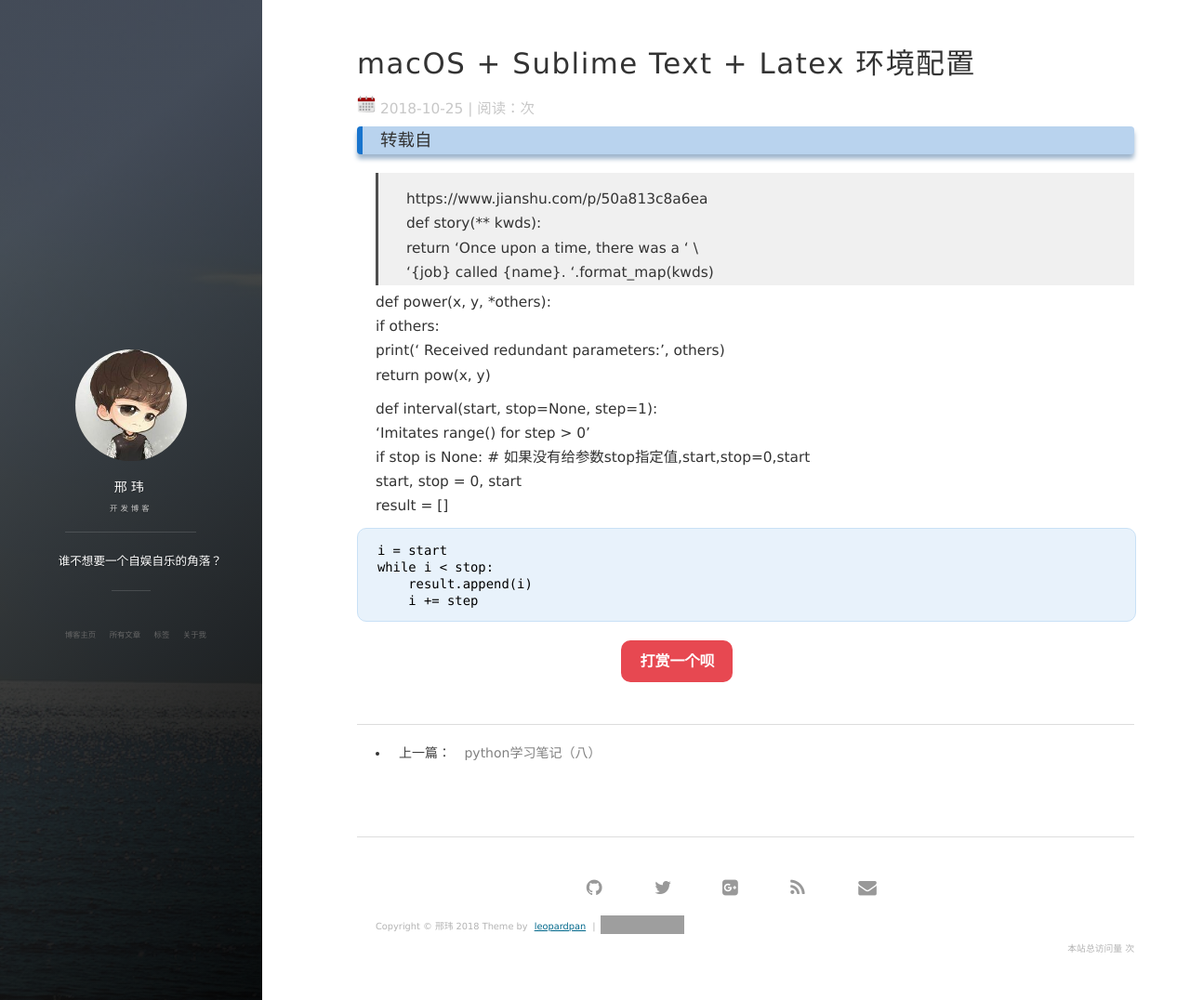
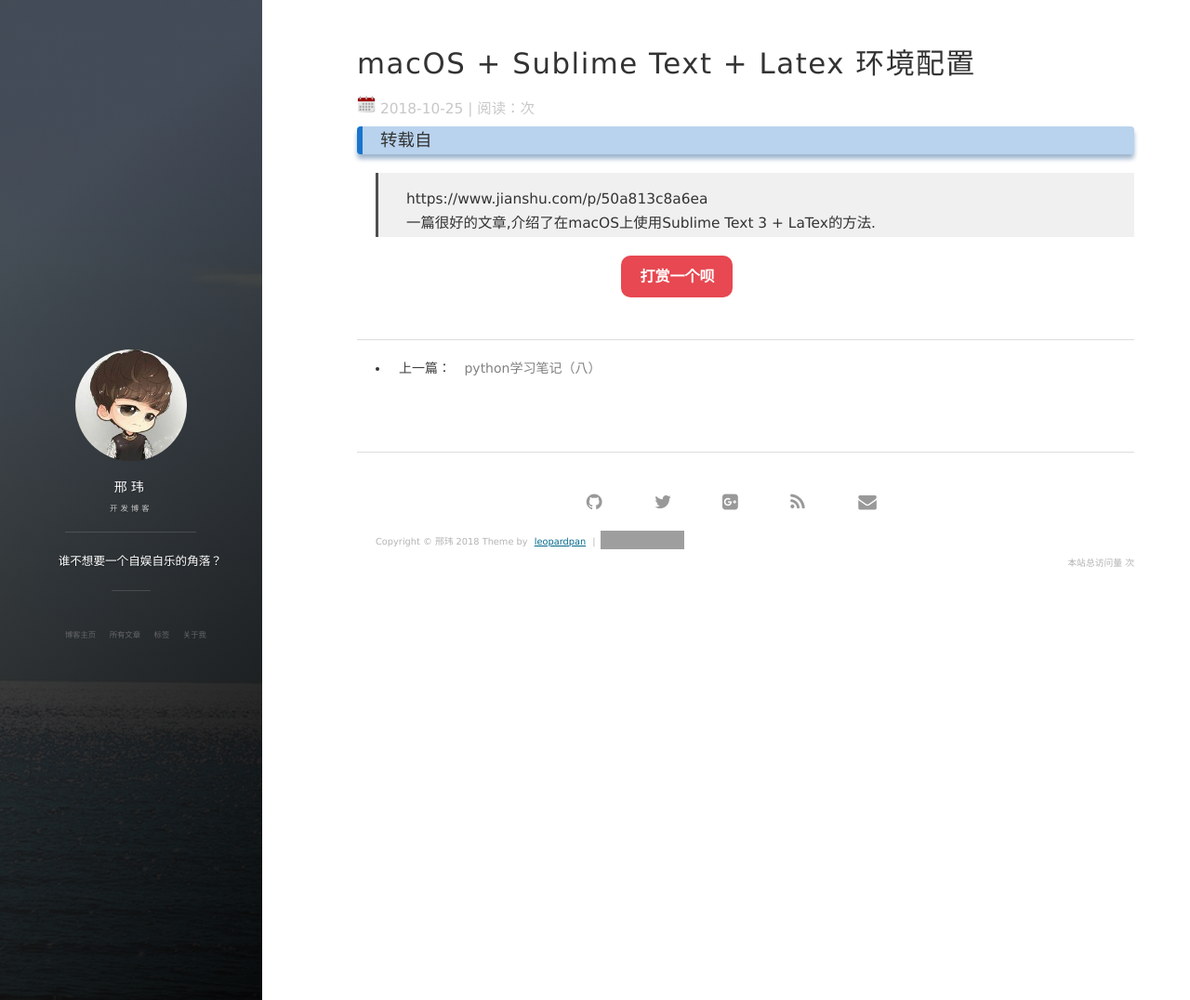
Before and after one commit to Ricky-fight/Ricky-fight.github.io, a Jekyll site: the page built from _posts/2018-10-25-latex-on-macos.md, in a window 1280 px wide and 1076 px high. Shown: the whole window at 93% size. Built offline with Jekyll 4.4.1, drawn with Linux system fonts in a browser that asks for light colours; nearby versions of some CDN libraries; comment, search, counter and statistics services are not loaded; grey boxes are pictures that could not be loaded.

Commit message:
Update 2018-10-25-latex-on-macos.md

```diff
--- a/_posts/2018-10-25-latex-on-macos.md
+++ b/_posts/2018-10-25-latex-on-macos.md
@@ -8,24 +8,4 @@ tags: latex
 
 ### 转载自
 > https://www.jianshu.com/p/50a813c8a6ea
-def story(** kwds):
-    return 'Once upon a time, there was a ' \
-        '{job} called {name}. '.format_map(kwds)
-
-
-def power(x, y, *others):
-    if others:
-        print(' Received redundant parameters:', others)
-    return pow(x, y)
-
-
-def interval(start, stop=None, step=1):
-    'Imitates range() for step > 0'
-    if stop is None:  # 如果没有给参数stop指定值,start,stop=0,start
-        start, stop = 0, start
-    result = []
-
-    i = start
-    while i < stop:
-        result.append(i)
-        i += step
+一篇很好的文章,介绍了在macOS上使用Sublime Text 3 + LaTex的方法.
```
